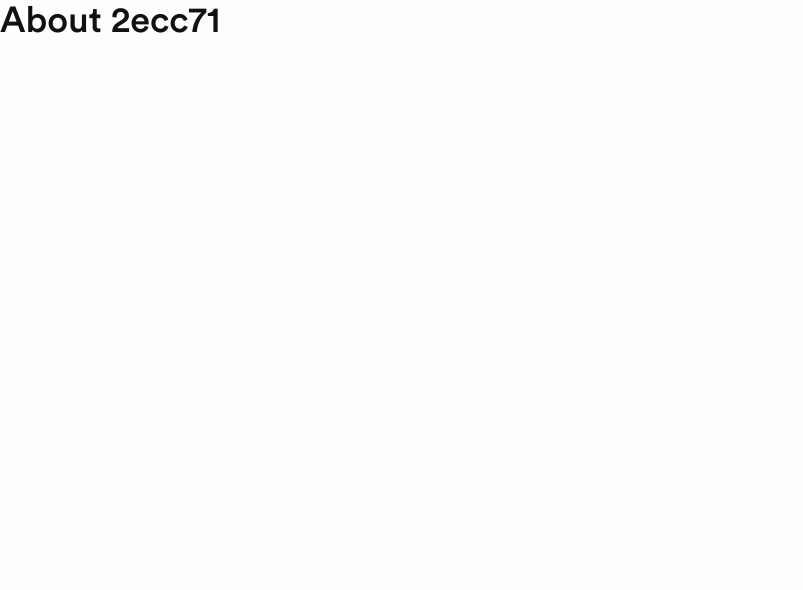
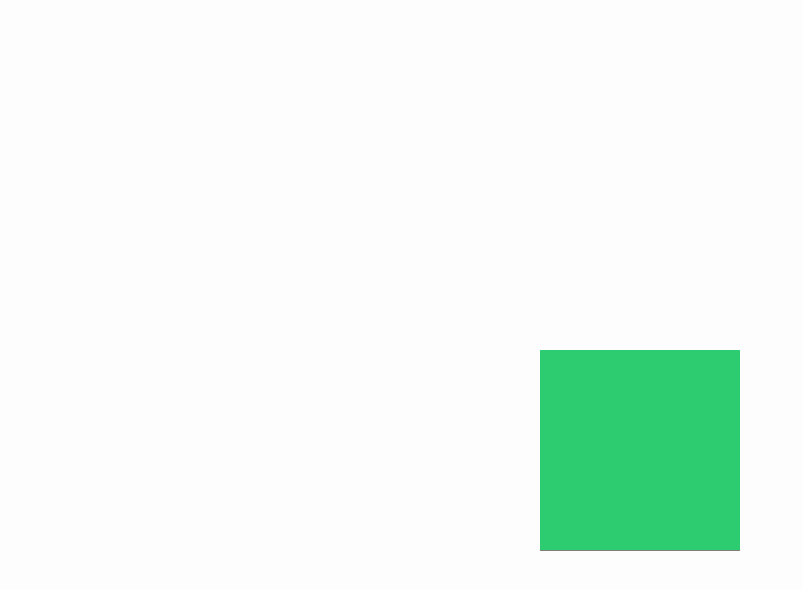
Before and after one commit to urjr/urjr.github.io, a Jekyll site: the page built from about/index.html, in a window 1280 px wide. Shown: the top 590 px of the page, without its empty margins (0-803 px from the left). Built offline with Jekyll 4.4.1, drawn with Linux system fonts in a browser that asks for light colours.

Commit message:
created base placeholder pages for all sections

```diff
--- a/_includes/menu.html
+++ b/_includes/menu.html
@@ -1,19 +1,19 @@
 <div class="menu disabled">
 	<nav>
 		<li>
-			<a {% if include.active == "home" %} class="menu-home active" {% else %} class="menu-home" {% endif %} href="./">Home</a>
+			<a {% if include.active == "home" %} class="menu-home active" {% else %} class="menu-home" {% endif %} href="/">Home</a>
 		</li>
 		<li>
-			<a {% if include.active == "about" %} class="menu-about active" {% else %} class="menu-about" {% endif %} href="./about">About</a>
+			<a {% if include.active == "about" %} class="menu-about active" {% else %} class="menu-about" {% endif %} href="/about">About</a>
 		</li>
 		<li>
-			<a {% if include.active == "work" %} class="menu-work active" {% else %} class="menu-work" {% endif %} href="./work">Work</a>
+			<a {% if include.active == "work" %} class="menu-work active" {% else %} class="menu-work" {% endif %} href="/work">Work</a>
 		</li>
 		<li>
-			<a {% if include.active == "blog" %} class="menu-blog active" {% else %} class="menu-blog" {% endif %} href="./blog">Blog</a>
+			<a {% if include.active == "blog" %} class="menu-blog active" {% else %} class="menu-blog" {% endif %} href="/blog">Blog</a>
 		</li>
 		<li>
-			<a {% if include.active == "sandbox" %} class="menu-sandbox active" {% else %} class="menu-sandbox" {% endif %} href="./sandbox">Sandbox</a>
+			<a {% if include.active == "sandbox" %} class="menu-sandbox active" {% else %} class="menu-sandbox" {% endif %} href="/sandbox">Sandbox</a>
 		</li>
 	</nav>
 
--- /dev/null
+++ b/_sass/_placeholder.scss
@@ -0,0 +1,29 @@
+.placeholder {
+	width: 200px;
+	height: 200px;
+	position: fixed;
+	left: 50%;
+	top: 50%;
+	margin-top: -100px;
+	margin-left: -100px;
+	box-shadow: 0 1px 0 rgba(#000, 0.5);
+	@include transition(all 0.25s);
+
+	&:hover {
+		margin-top: -125px;
+		box-shadow: 0 25px 12px rgba(#000, 0.25);
+	}
+
+	&.about {
+		background: $about-color;
+	}
+	&.work {
+		background: $work-color;
+	}
+	&.blog {
+		background: $blog-color;
+	}
+	&.sandbox {
+		background: $sandbox-color;
+	}
+}
--- a/about/index.html
+++ b/about/index.html
@@ -3,5 +3,7 @@ layout: default
 title: Ulises Reyes | ???
 favcolor: 2ecc71
 ---
-<h1>About {{ site.color.about_color }}</h1>
+<a href="/">
+	<div class="placeholder about"></div>
+</a>
 {% include menu.html active="about" %}
--- a/blog/index.html
+++ b/blog/index.html
@@ -3,5 +3,7 @@ layout: default
 title: Ulises Reyes | ???
 favcolor: 9b59b6
 ---
-<h1>Blog</h1>
+<a href="/">
+	<div class="placeholder blog"></div>
+</a>
 {% include menu.html active="blog" %}
--- a/css/main.scss
+++ b/css/main.scss
@@ -63,5 +63,6 @@ $on-xl-desktop:    1200px;
         "syntax-highlighting",
         "splash",
         "bottom_bar",
-        "menu"
+        "menu",
+        "placeholder"
 ;
--- a/sandbox/index.html
+++ b/sandbox/index.html
@@ -3,5 +3,7 @@ layout: default
 title: Ulises Reyes | ???
 favcolor: 7f8c8d
 ---
-<h1>Sandbox</h1>
+<a href="/">
+	<div class="placeholder sandbox"></div>
+</a>
 {% include menu.html active="sandbox" %}
--- a/work/index.html
+++ b/work/index.html
@@ -3,5 +3,7 @@ layout: default
 title: Ulises Reyes | ???
 favcolor: e67e22
 ---
-<h1>Work</h1>
+<a href="/">
+	<div class="placeholder work"></div>
+</a>
 {% include menu.html active="work" %}
```
